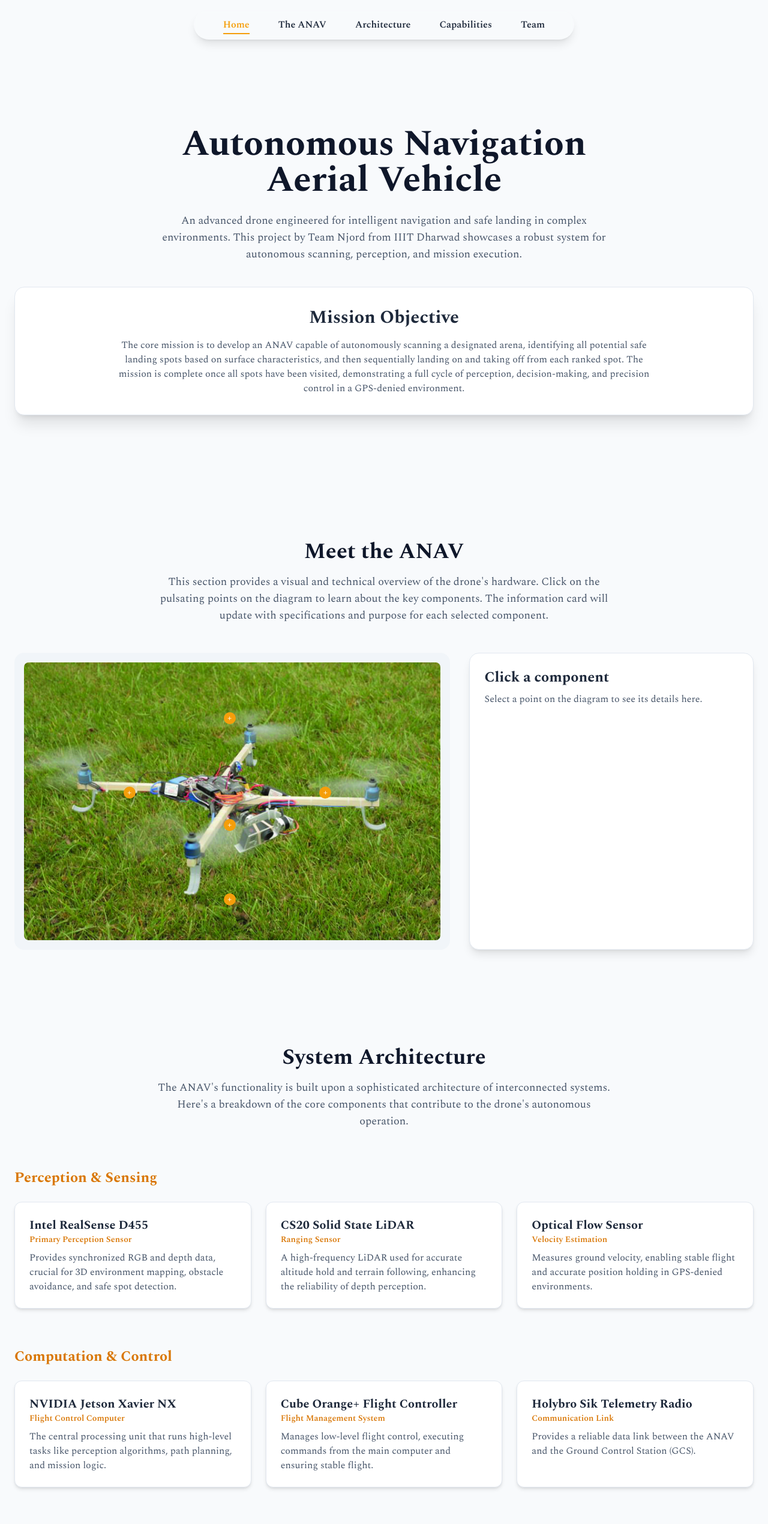
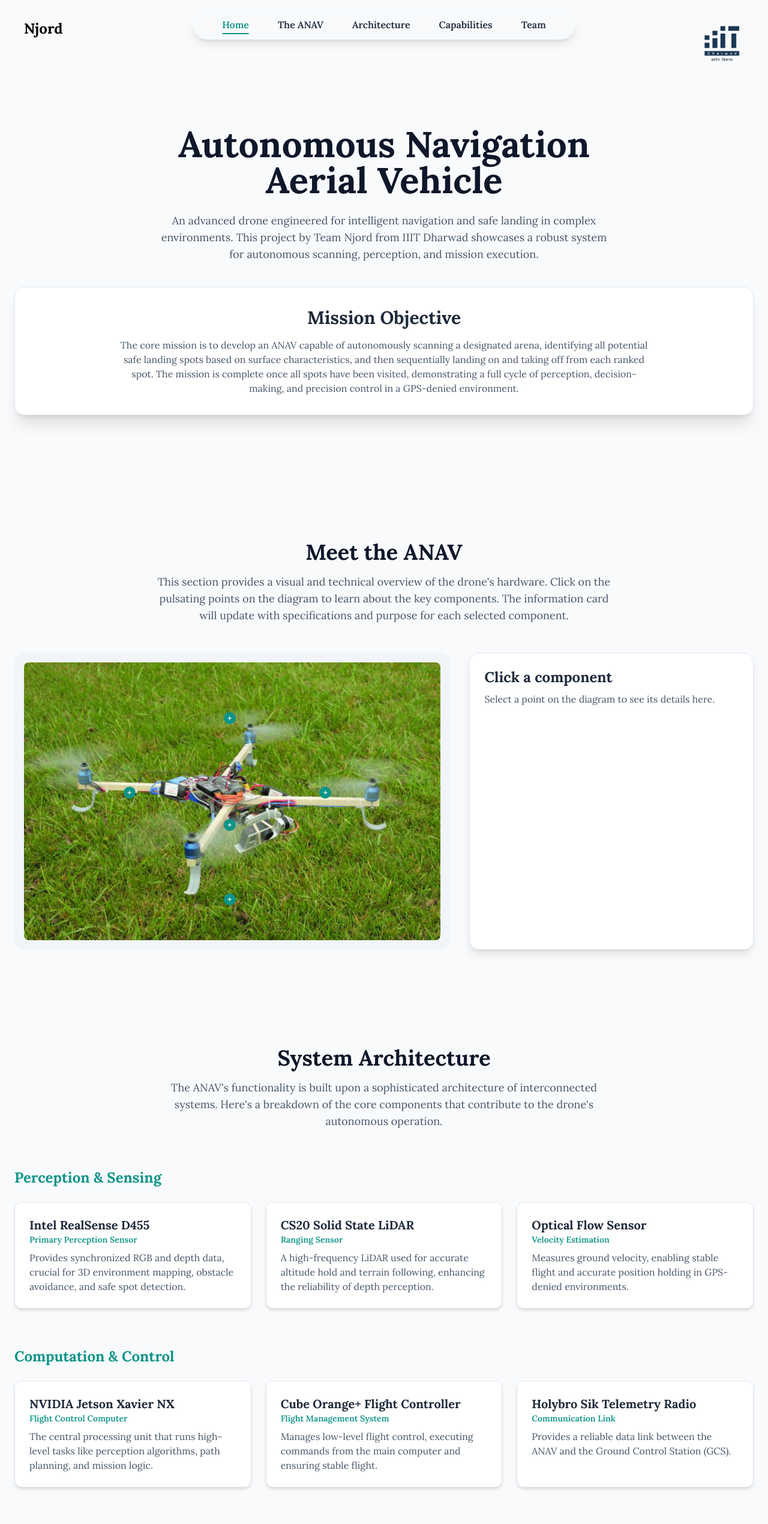
Before and after one commit to ArnavBallinCode/Njord_Website, a plain HTML site: page index.html in a window 1280 px wide. Shown: the top 2540 px of the page at 60% size. Drawn offline with nearby package versions, Linux system fonts and the light colour scheme.

Commit message:
added iiit logo

```diff
--- a/index.html
+++ b/index.html
@@ -9,14 +9,7 @@
     <script src="https://cdn.jsdelivr.net/npm/chart.js"></script>
     <link rel="preconnect" href="https://fonts.googleapis.com">
     <link rel="preconnect" href="https://fonts.gstatic.com" crossorigin>
-    <link href="https://fonts.googleapis.com/css2?family=Spectral:wght@400;500;600;700&display=swap" rel="stylesheet">
-    <!-- Chosen Palette: Slate Gray and Amber -->
-    <!-- Application Structure Plan: Re-architected into a single-page, long-scroll narrative experience. The structure guides the user through a story: 1. Hero: The grand mission. 2. The ANAV: Introducing the vehicle. 3. Architecture: A deep dive into its systems, presented sequentially without tabs. 4. Capabilities: Explaining the autonomous logic. 5. Performance: Showing the results. 6. The Team: Acknowledging the creators. This linear flow, inspired by the user's reference, is more intuitive and engaging than a sectioned layout, encouraging continuous exploration. -->
-    <!-- Visualization & Content Choices:
-        - Report Info: System sub-components. -> Goal: Organize & Compare. -> Viz/Method: Sequential content blocks with alternating layouts. -> Interaction: Scrolling. -> Justification: Replaced tabs to create a seamless, single-page flow, improving narrative cohesion. -> Library/Method: Tailwind CSS.
-        - All other choices remain the same but are now integrated into a single scrolling page for a more modern, fluid user experience.
-    -->
-    <!-- CONFIRMATION: NO SVG graphics used. NO Mermaid JS used. -->
+    <link href="https://fonts.googleapis.com/css2?family=Lora:wght@400;500;600;700&display=swap" rel="stylesheet">
     <style>
         /* Show navbar on mobile as a horizontal scrollable bar */
         @media (max-width: 767px) {
@@ -56,13 +49,13 @@
 
             #desktop-nav a.active,
             #desktop-nav a:hover {
-                color: #f59e0b;
+                color: #0D9488;
                 background: rgba(40, 40, 40, 0.32);
             }
         }
 
         body {
-            font-family: 'Spectral', serif;
+            font-family: 'Lora', serif;
             font-weight: 400;
             background-color: #f8fafc;
             /* slate-50 */
@@ -83,14 +76,14 @@
             bottom: -4px;
             left: 50%;
             transform: translateX(-50%);
-            background-color: #f59e0b;
-            /* amber-500 */
+            background-color: #0D9488;
+            /* teal-600 */
             transition: width 0.3s ease;
         }
 
         .nav-link.active,
         .nav-link:hover {
-            color: #f59e0b;
+            color: #0D9488;
         }
 
         .nav-link.active::after {
@@ -101,7 +94,7 @@
             position: absolute;
             width: 20px;
             height: 20px;
-            background-color: #f59e0b;
+            background-color: #0D9488;
             border-radius: 50%;
             cursor: pointer;
             transition: all 0.2s ease-in-out;
@@ -112,7 +105,7 @@
 
         .diagram-point:hover {
             transform: scale(1.2);
-            box-shadow: 0 0 15px rgba(245, 158, 11, 0.5);
+            box-shadow: 0 0 15px rgba(13, 148, 136, 0.5);
         }
 
         .diagram-point .plus-sign {
@@ -149,7 +142,7 @@
             width: 20px;
             height: 20px;
             border-radius: 50%;
-            background-color: #f59e0b;
+            background-color: #0D9488;
             border: 4px solid #f8fafc;
         }
 
@@ -186,22 +179,27 @@
 </head>
 
 <body class="antialiased">
+    <div class="absolute top-8 left-10 text-2xl font-bold text-black z-30">Njord</div>
+    <div class="absolute top-8 right-10 z-30">
+        <a href="https://iiitdwd.ac.in/" target="_blank" title="Visit IIIT Dharwad Website">
+            <img src="assets\college_logo\iiitdwd-removedbg.png" alt="IIIT Dharwad Logo" class="h-20 w-auto transition-transform duration-300 hover:scale-105">
+        </a>
+    </div>
     <header class="bg-transparent sticky top-0 z-40">
         <nav class="container mx-auto px-6 py-4 flex items-center justify-center">
             <div class="hidden md:flex items-center justify-center space-x-12 bg-transparent/10 px-12 py-3 rounded-full backdrop-blur-xl shadow-lg border border-slate-200/10"
                 id="desktop-nav">
                 <a href="#home"
-                    class="nav-link text-slate-800 font-semibold hover:text-amber-500 transition-colors duration-300">Home</a>
+                    class="nav-link text-slate-800 font-semibold hover:text-[#0D9488] transition-colors duration-300">Home</a>
                 <a href="#anav"
-                    class="nav-link text-slate-800 font-semibold hover:text-amber-500 transition-colors duration-300">The
+                    class="nav-link text-slate-800 font-semibold hover:text-[#0D9488] transition-colors duration-300">The
                     ANAV</a>
                 <a href="#architecture"
-                    class="nav-link text-slate-800 font-semibold hover:text-amber-500 transition-colors duration-300">Architecture</a>
+                    class="nav-link text-slate-800 font-semibold hover:text-[#0D9488] transition-colors duration-300">Architecture</a>
                 <a href="#capabilities"
-                    class="nav-link text-slate-800 font-semibold hover:text-amber-500 transition-colors duration-300">Capabilities</a>
-                <!-- <a href="#performance" class="nav-link text-slate-800 font-semibold hover:text-amber-500 transition-colors duration-300">Performance</a> -->
+                    class="nav-link text-slate-800 font-semibold hover:text-[#0D9488] transition-colors duration-300">Capabilities</a>
                 <a href="#team"
-                    class="nav-link text-slate-800 font-semibold hover:text-amber-500 transition-colors duration-300">Team</a>
+                    class="nav-link text-slate-800 font-semibold hover:text-[#0D9488] transition-colors duration-300">Team</a>
             </div>
             <button id="mobile-menu-button" class="md:hidden text-white absolute right-4">
                 <svg xmlns="http://www.w3.org/2000/svg" class="h-6 w-6" fill="none" viewBox="0 0 24 24"
@@ -211,14 +209,13 @@
             </button>
         </nav>
         <div id="mobile-menu" class="hidden md:hidden bg-gray-800 px-6 pb-4 border-t border-gray-700">
-            <a href="#home" class="block py-2 nav-link text-gray-200 font-medium hover:text-amber-500">Home</a>
-            <a href="#anav" class="block py-2 nav-link text-gray-200 font-medium hover:text-amber-500">The ANAV</a>
+            <a href="#home" class="block py-2 nav-link text-gray-200 font-medium hover:text-[#0D9488]">Home</a>
+            <a href="#anav" class="block py-2 nav-link text-gray-200 font-medium hover:text-[#0D9488]">The ANAV</a>
             <a href="#architecture"
-                class="block py-2 nav-link text-gray-200 font-medium hover:text-amber-500">Architecture</a>
+                class="block py-2 nav-link text-gray-200 font-medium hover:text-[#0D9488]">Architecture</a>
             <a href="#capabilities"
-                class="block py-2 nav-link text-gray-200 font-medium hover:text-amber-500">Capabilities</a>
-            <!-- <a href="#performance" class="block py-2 nav-link text-gray-200 font-medium hover:text-amber-500">Performance</a> -->
-            <a href="#team" class="block py-2 nav-link text-gray-200 font-medium hover:text-amber-500">Team</a>
+                class="block py-2 nav-link text-gray-200 font-medium hover:text-[#0D9488]">Capabilities</a>
+            <a href="#team" class="block py-2 nav-link text-gray-200 font-medium hover:text-[#0D9488]">Team</a>
         </div>
     </header>
 
@@ -290,23 +287,23 @@
 
             <div class="mt-16 space-y-16">
                 <div>
-                    <h3 class="text-2xl font-bold text-amber-600 mb-6">Perception & Sensing</h3>
+                    <h3 class="text-2xl font-bold text-[#0D9488] mb-6">Perception & Sensing</h3>
                     <div class="grid md:grid-cols-2 lg:grid-cols-3 gap-6">
                         <div class="bg-white p-6 rounded-xl shadow-md border border-slate-200">
                             <h4 class="text-xl font-bold text-slate-800">Intel RealSense D455</h4>
-                            <p class="text-sm text-amber-600 font-semibold">Primary Perception Sensor</p>
+                            <p class="text-sm text-[#0D9488] font-semibold">Primary Perception Sensor</p>
                             <p class="mt-2 text-slate-600">Provides synchronized RGB and depth data, crucial for 3D
                                 environment mapping, obstacle avoidance, and safe spot detection.</p>
                         </div>
                         <div class="bg-white p-6 rounded-xl shadow-md border border-slate-200">
                             <h4 class="text-xl font-bold text-slate-800">CS20 Solid State LiDAR</h4>
-                            <p class="text-sm text-amber-600 font-semibold">Ranging Sensor</p>
+                            <p class="text-sm text-[#0D9488] font-semibold">Ranging Sensor</p>
                             <p class="mt-2 text-slate-600">A high-frequency LiDAR used for accurate altitude hold and
                                 terrain following, enhancing the reliability of depth perception.</p>
                         </div>
                         <div class="bg-white p-6 rounded-xl shadow-md border border-slate-200">
                             <h4 class="text-xl font-bold text-slate-800">Optical Flow Sensor</h4>
-                            <p class="text-sm text-amber-600 font-semibold">Velocity Estimation</p>
+                            <p class="text-sm text-[#0D9488] font-semibold">Velocity Estimation</p>
                             <p class="mt-2 text-slate-600">Measures ground velocity, enabling stable flight and accurate
                                 position holding in GPS-denied environments.</p>
                         </div>
@@ -314,23 +311,23 @@
                 </div>
 
                 <div>
-                    <h3 class="text-2xl font-bold text-amber-600 mb-6">Computation & Control</h3>
+                    <h3 class="text-2xl font-bold text-[#0D9488] mb-6">Computation & Control</h3>
                     <div class="grid md:grid-cols-2 lg:grid-cols-3 gap-6">
                         <div class="bg-white p-6 rounded-xl shadow-md border border-slate-200">
                             <h4 class="text-xl font-bold text-slate-800">NVIDIA Jetson Xavier NX</h4>
-                            <p class="text-sm text-amber-600 font-semibold">Flight Control Computer</p>
+                            <p class="text-sm text-[#0D9488] font-semibold">Flight Control Computer</p>
                             <p class="mt-2 text-slate-600">The central processing unit that runs high-level tasks like
                                 perception algorithms, path planning, and mission logic.</p>
                         </div>
                         <div class="bg-white p-6 rounded-xl shadow-md border border-slate-200">
                             <h4 class="text-xl font-bold text-slate-800">Cube Orange+ Flight Controller</h4>
-                            <p class="text-sm text-amber-600 font-semibold">Flight Management System</p>
+                            <p class="text-sm text-[#0D9488] font-semibold">Flight Management System</p>
                             <p class="mt-2 text-slate-600">Manages low-level flight control, executing commands from the
                                 main computer and ensuring stable flight.</p>
                         </div>
                         <div class="bg-white p-6 rounded-xl shadow-md border border-slate-200">
                             <h4 class="text-xl font-bold text-slate-800">Holybro Sik Telemetry Radio</h4>
-                            <p class="text-sm text-amber-600 font-semibold">Communication Link</p>
+                            <p class="text-sm text-[#0D9488] font-semibold">Communication Link</p>
                             <p class="mt-2 text-slate-600">Provides a reliable data link between the ANAV and the Ground
                                 Control Station (GCS).</p>
                         </div>
@@ -338,23 +335,23 @@
                 </div>
 
                 <div>
-                    <h3 class="text-2xl font-bold text-amber-600 mb-6">Propulsion & Power</h3>
+                    <h3 class="text-2xl font-bold text-[#0D9488] mb-6">Propulsion & Power</h3>
                     <div class="grid md:grid-cols-2 lg:grid-cols-3 gap-6">
                         <div class="bg-white p-6 rounded-xl shadow-md border border-slate-200">
                             <h4 class="text-xl font-bold text-slate-800">T-Motor F1000</h4>
-                            <p class="text-sm text-amber-600 font-semibold">Motors</p>
+                            <p class="text-sm text-[#0D9488] font-semibold">Motors</p>
                             <p class="mt-2 text-slate-600">High-efficiency brushless motors selected for their
                                 thrust-to-weight ratio and reliability.</p>
                         </div>
                         <div class="bg-white p-6 rounded-xl shadow-md border border-slate-200">
                             <h4 class="text-xl font-bold text-slate-800">28-inch Propellers</h4>
-                            <p class="text-sm text-amber-600 font-semibold">Propellers</p>
+                            <p class="text-sm text-[#0D9488] font-semibold">Propellers</p>
                             <p class="mt-2 text-slate-600">Large propellers matched with the motors to maximize
                                 efficiency and provide stable lift.</p>
                         </div>
                         <div class="bg-white p-6 rounded-xl shadow-md border border-slate-200">
                             <h4 class="text-xl font-bold text-slate-800">6S LiPo Battery</h4>
-                            <p class="text-sm text-amber-600 font-semibold">Power Source</p>
+                            <p class="text-sm text-[#0D9488] font-semibold">Power Source</p>
                             <p class="mt-2 text-slate-600">A high-capacity Lithium Polymer battery provides the
                                 necessary power for all onboard systems.</p>
                         </div>
@@ -409,23 +406,6 @@
                 </div>
             </div>
         </section>
-
-        <!-- <section id="performance" class="py-20">
-            <div class="text-center">
-                <h2 class="text-3xl md:text-4xl font-bold text-slate-900">Performance & Testing</h2>
-                <p class="mt-4 max-w-3xl mx-auto text-lg text-slate-600">A robust design is only as good as its tested
-                    performance. This chart highlights the landing accuracy achieved during trials, demonstrating the
-                    precision of the control and perception systems.</p>
-            </div>
-            <div class="mt-12 bg-white p-6 md:p-8 rounded-2xl shadow-xl border border-slate-200">
-                <h3 class="text-2xl font-bold text-slate-800 mb-2 text-center">Landing Accuracy Trials</h3>
-                <p class="text-slate-600 mb-6 text-center">Deviation from target center over multiple attempts. Lower is
-                    better.</p>
-                <div class="chart-container">
-                    <canvas id="performanceChart"></canvas>
-                </div>
-            </div>
-        </section> -->
 
         <section id="team" class="py-20">
             <div class="text-center">
@@ -667,8 +647,8 @@
                         datasets: [{
                             label: 'Landing Deviation (cm)',
                             data: [5.2, 4.5, 6.1, 3.9, 4.8, 5.5],
-                            backgroundColor: 'rgba(245, 158, 11, 0.6)',
-                            borderColor: 'rgba(245, 158, 11, 1)',
+                            backgroundColor: 'rgba(13, 148, 136, 0.6)',
+                            borderColor: 'rgba(13, 148, 136, 1)',
                             borderWidth: 1,
                             borderRadius: 5,
                         }]
```
Also changed, not shown: assets/college_logo/iiitdwd-removedbg.png (added).
